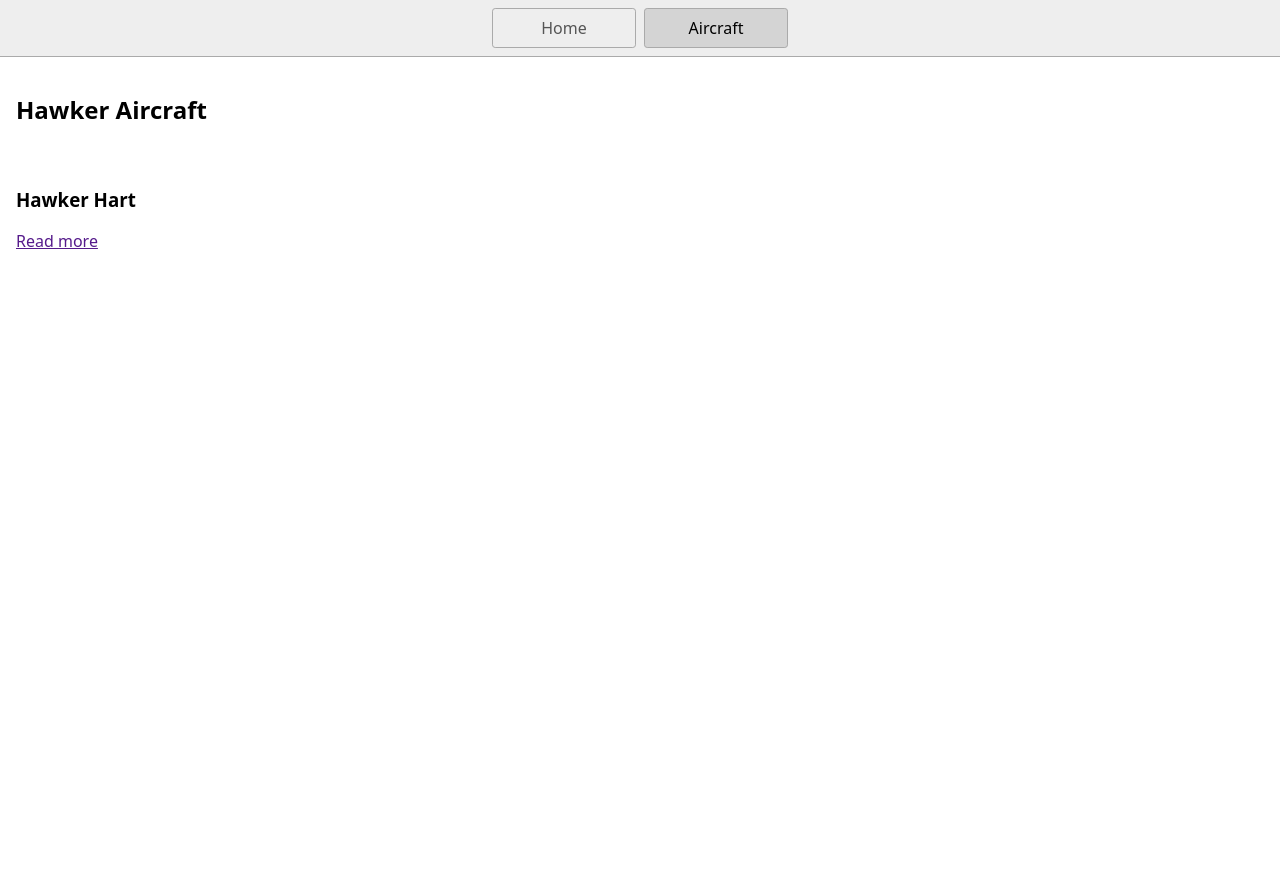
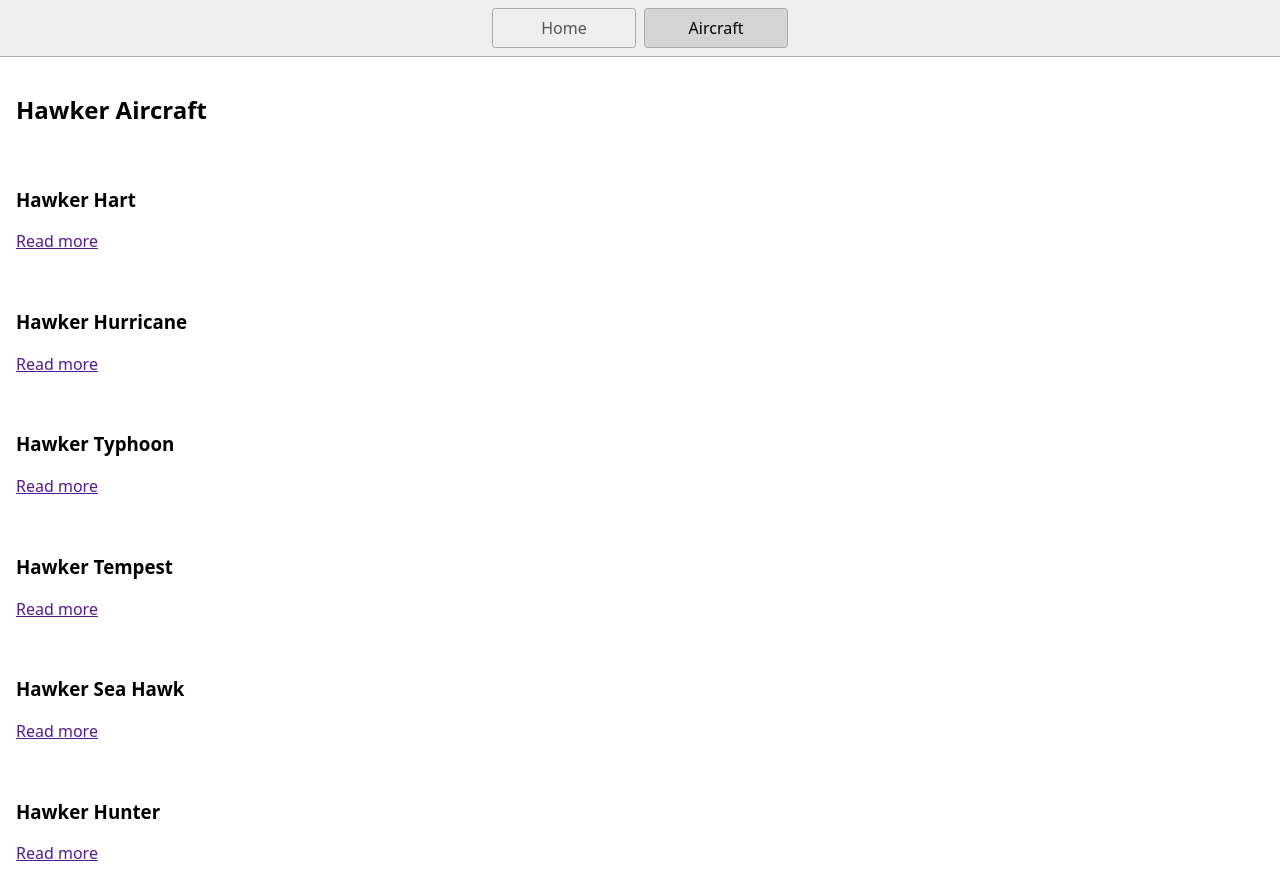
Before and after one commit to FabAlien/Fabians-Skipsverft, a website: page page2.html in a window 1280 px wide. Before the commit the page ends 800 px from the top, so only its background shows below. Drawn offline with Linux system fonts and the light colour scheme.

Commit message:
Last of the day

```diff
--- a/page2.html
+++ b/page2.html
@@ -29,27 +29,33 @@
           </section>
 
           <section id="hurricaneAircraft" class="aircraftModelDisplay">
-
-          </section>
-
-          <section id="seaHurricaneAircraft" class="aircraftModelDisplay">
-
+            <img src="" alt="">
+            <h3>Hawker Hurricane</h3>
+            <a href=""><div><p>Read more</p></div></a>
           </section>
 
           <section id="typhoonAircraft" class="aircraftModelDisplay">
-
+            <img src="" alt="">
+            <h3>Hawker Typhoon</h3>
+            <a href=""><div><p>Read more</p></div></a>
           </section>
 
           <section id="tempestAircraft" class="aircraftModelDisplay">
-
+            <img src="" alt="">
+            <h3>Hawker Tempest</h3>
+            <a href=""><div><p>Read more</p></div></a>
           </section>
 
           <section id="seaHawkAircraft" class="aircraftModelDisplay">
-
+            <img src="" alt="">
+            <h3>Hawker Sea Hawk</h3>
+            <a href=""><div><p>Read more</p></div></a>
           </section>
 
           <section id="hunterAircraft" class="aircraftModelDisplay">
-
+            <img src="" alt="">
+            <h3>Hawker Hunter</h3>
+            <a href=""><div><p>Read more</p></div></a>
           </section>
 
         </section>
```
